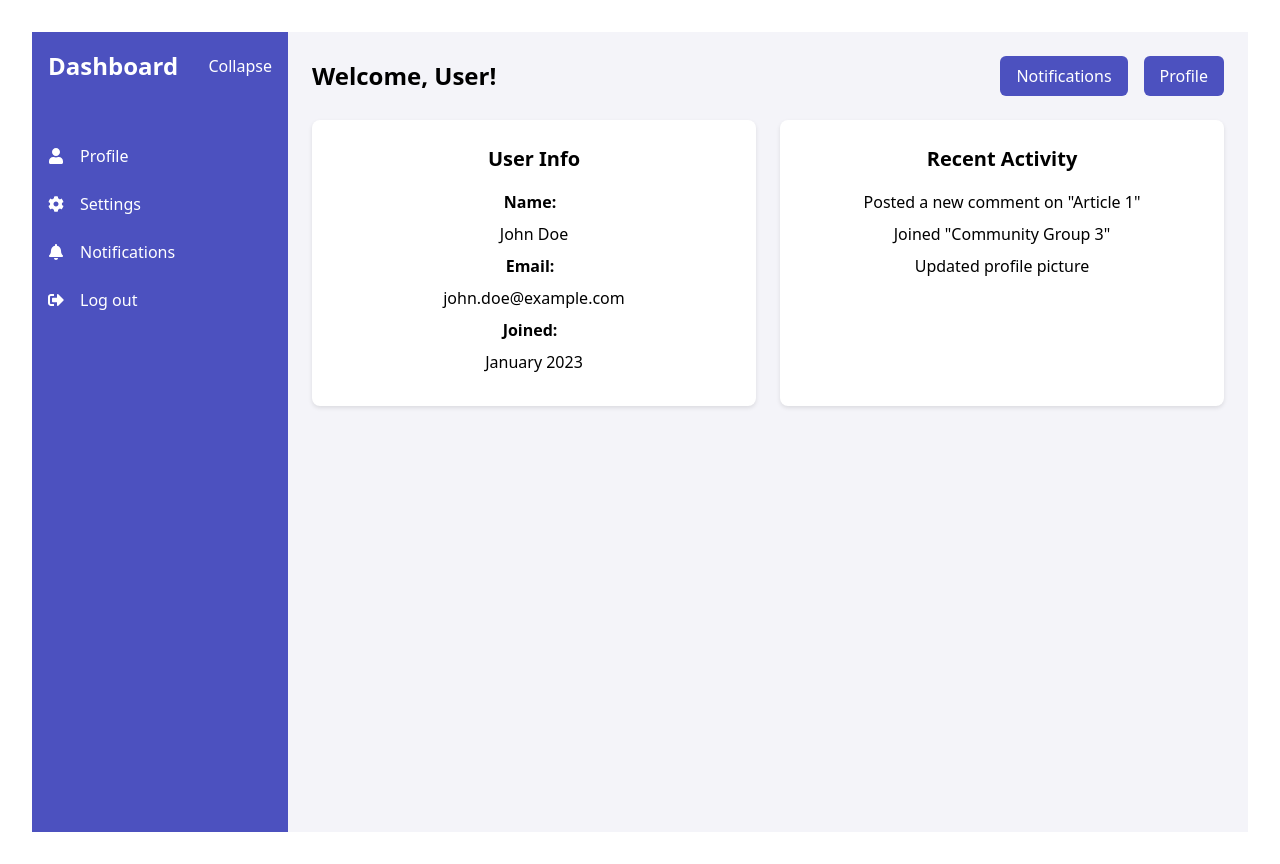
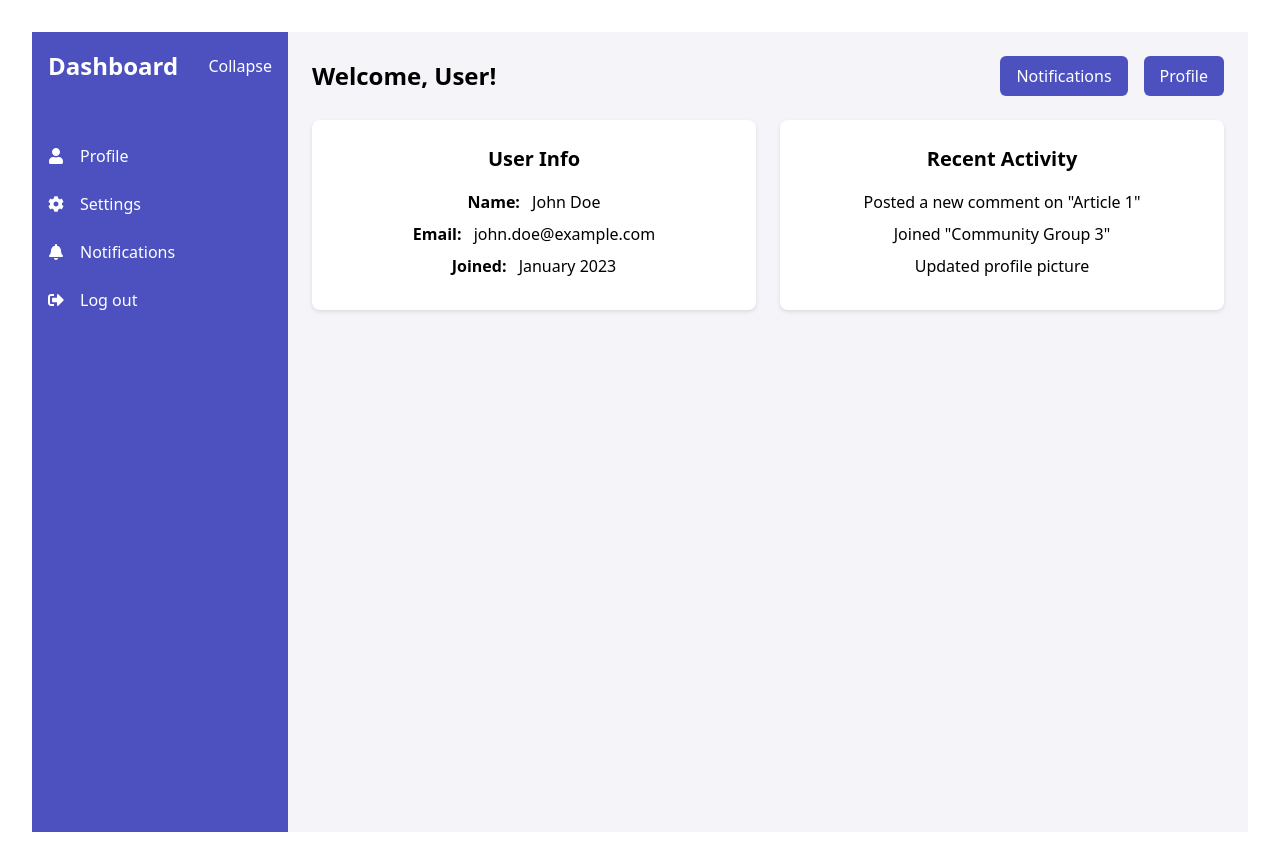
Before and after one commit to JAPH254/Heaviety-Pro, a React (Vite) app in the folder frontend/: page /dashboard in a window 1280 px wide. Built offline with nearby package versions, Linux system fonts and the light colour scheme.

Commit message:
fix:deepsource error

```diff
--- a/frontend/src/pages/dashboard.jsx
+++ b/frontend/src/pages/dashboard.jsx
@@ -1,7 +1,7 @@
 import { useState, useCallback } from "react";
 import { FaUser, FaCog, FaSignOutAlt, FaBell } from "react-icons/fa";
 import { Link } from "react-router-dom";
-import "./Dashboard.scss";
+import "./Dashboard.scss"; // Import the SCSS file
 
 const Dashboard = () => {
   const [isSidebarOpen, setSidebarOpen] = useState(true);
@@ -15,8 +15,9 @@ const Dashboard = () => {
     // Add your logout logic here
   }, []);
 
-  // Helper to render the sidebar
-  const renderSidebar = () => (
+  return (
+    <div className="dashboard">
+      {/* Sidebar */}
       <div className={`sidebar ${isSidebarOpen ? "open" : "collapsed"}`}>
         <div className="sidebar-header">
           <h2 className={`sidebar-title ${isSidebarOpen ? "" : "hidden"}`}>
@@ -28,20 +29,30 @@ const Dashboard = () => {
         </div>
         <nav className="sidebar-nav">
           <ul>
-          {[
-            { to: "/profile", icon: <FaUser />, label: "Profile" },
-            { to: "/settings", icon: <FaCog />, label: "Settings" },
-            { to: "/notifications", icon: <FaBell />, label: "Notifications" },
-          ].map(({ to, icon, label }) => (
-            <li key={to}>
-              <Link to={to} className="sidebar-link">
-                {icon}
+            <li>
+              <Link to="/profile" className="sidebar-link">
+                <FaUser />
                 <span className={`link-text ${isSidebarOpen ? "" : "hidden"}`}>
-                  {label}
+                  Profile
                 </span>
               </Link>
             </li>
-          ))}
+            <li>
+              <Link to="/settings" className="sidebar-link">
+                <FaCog />
+                <span className={`link-text ${isSidebarOpen ? "" : "hidden"}`}>
+                  Settings
+                </span>
+              </Link>
+            </li>
+            <li>
+              <Link to="/notifications" className="sidebar-link">
+                <FaBell />
+                <span className={`link-text ${isSidebarOpen ? "" : "hidden"}`}>
+                  Notifications
+                </span>
+              </Link>
+            </li>
             <li>
               <button className="sidebar-link" onClick={handleLogout}>
                 <FaSignOutAlt />
@@ -53,23 +64,8 @@ const Dashboard = () => {
           </ul>
         </nav>
       </div>
-  );
 
-  // Helper to render a single card
-  const renderCard = (title, items) => (
-    <div className="card">
-      <h3 className="card-title">{title}</h3>
-      <ul className="card-list">
-        {items.map((item, index) => (
-          <li key={index}>{item}</li>
-        ))}
-      </ul>
-    </div>
-  );
-
-  return (
-    <div className="dashboard">
-      {renderSidebar()}
+      {/* Main Content */}
       <div className="main-content">
         <div className="top-bar">
           <h1 className="welcome-message">Welcome, User!</h1>
@@ -78,20 +74,30 @@ const Dashboard = () => {
             <button className="btn profile-btn">Profile</button>
           </div>
         </div>
+
         <div className="dashboard-content">
-          {renderCard("User Info", [
-            <strong key="name">Name:</strong>,
-            <span key="userName">John Doe</span>,
-            <strong key="email">Email:</strong>,
-            <span key="userEmail">john.doe@example.com</span>,
-            <strong key="joined">Joined:</strong>,
-            <span key="joinedDate">January 2023</span>,
-          ])}
-          {renderCard("Recent Activity", [
-            "Posted a new comment on \"Article 1\"",
-            "Joined \"Community Group 3\"",
-            "Updated profile picture",
-          ])}
+          <div className="card">
+            <h3 className="card-title">User Info</h3>
+            <ul className="card-list">
+              <li>
+                <strong>Name:</strong> John Doe
+              </li>
+              <li>
+                <strong>Email:</strong> john.doe@example.com
+              </li>
+              <li>
+                <strong>Joined:</strong> January 2023
+              </li>
+            </ul>
+          </div>
+          <div className="card">
+            <h3 className="card-title">Recent Activity</h3>
+            <ul className="card-list">
+              <li>Posted a new comment on &quot;Article 1&quot;</li>
+              <li>Joined &quot;Community Group 3&quot;</li>
+              <li>Updated profile picture</li>
+            </ul>
+          </div>
         </div>
       </div>
     </div>
```
Lines whose indentation alone changed are shown as unchanged.
